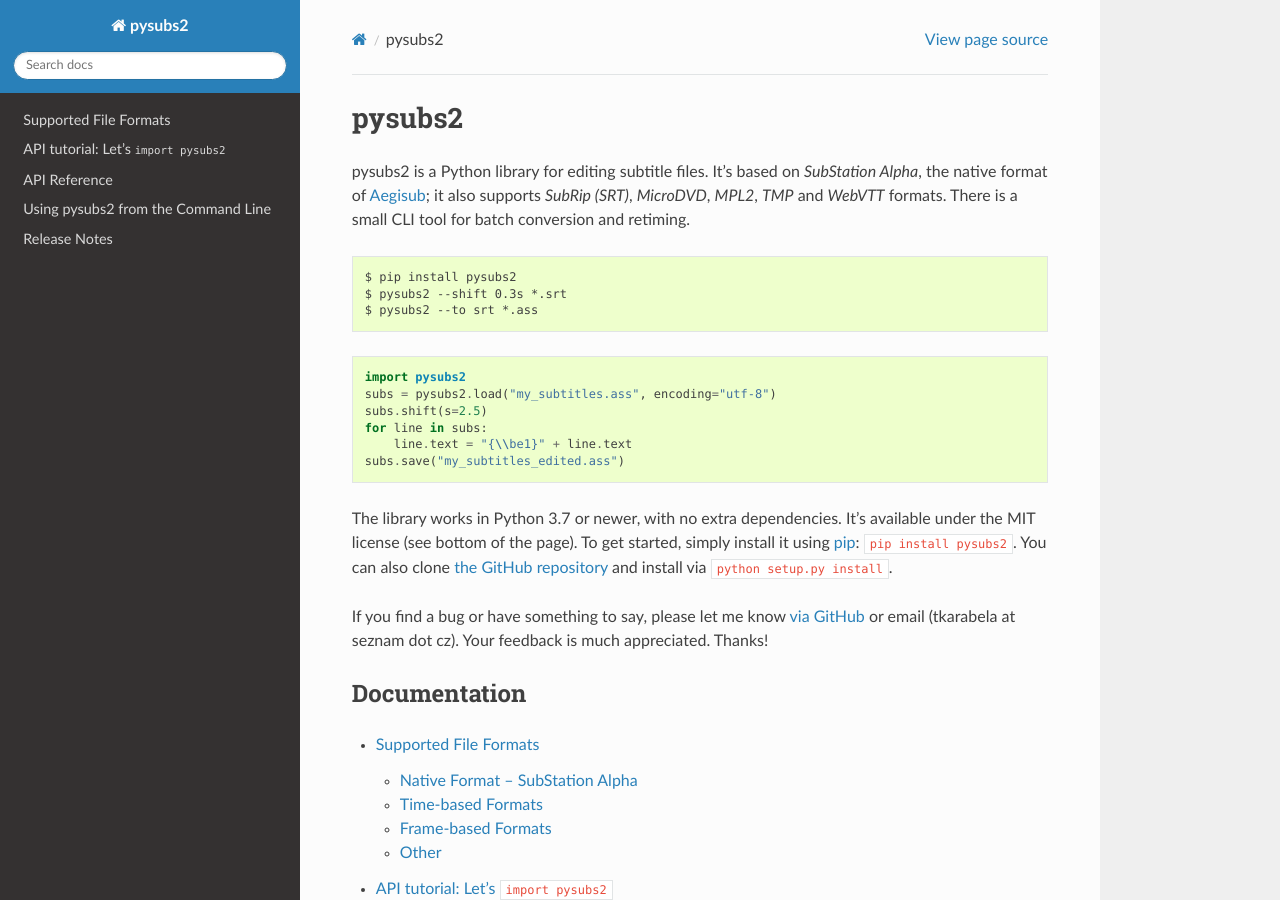
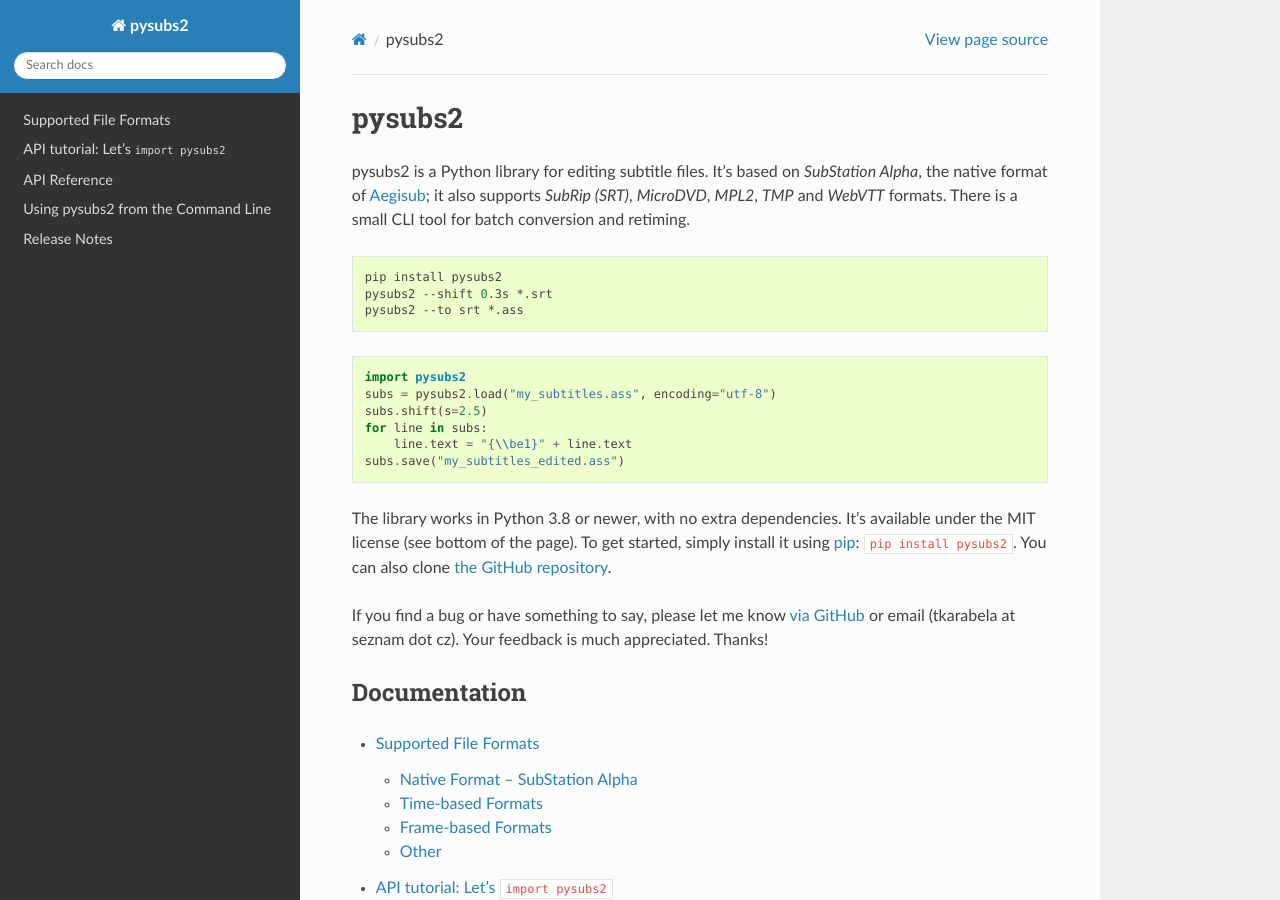
Before and after one commit to tkarabela/pysubs2, a Sphinx documentation site: the page built from docs/index.rst, in a window 1280 px wide and 900 px high. Built offline with Sphinx 7.4.7 and the Read the Docs theme 2.0.0, drawn with Linux system fonts in a browser that asks for light colours; the version number could not be read and is left out.

```diff
--- a/docs/index.rst
+++ b/docs/index.rst
@@ -5,11 +5,11 @@ pysubs2 is a Python library for editing subtitle files. It’s based on *SubStat
 the native format of `Aegisub <http://www.aegisub.org/>`_; it also supports  *SubRip (SRT)*,
 *MicroDVD*, *MPL2*, *TMP* and *WebVTT* formats. There is a small CLI tool for batch conversion and retiming.
 
-.. code-block:: text
+.. code-block:: bash
 
-    $ pip install pysubs2
-    $ pysubs2 --shift 0.3s *.srt
-    $ pysubs2 --to srt *.ass
+    pip install pysubs2
+    pysubs2 --shift 0.3s *.srt
+    pysubs2 --to srt *.ass
 
 .. code-block:: python
 
@@ -20,10 +20,10 @@ the native format of `Aegisub <http://www.aegisub.org/>`_; it also supports  *Su
         line.text = "{\\be1}" + line.text
     subs.save("my_subtitles_edited.ass")
 
-The library works in Python 3.7 or newer, with no extra dependencies.
+The library works in Python 3.8 or newer, with no extra dependencies.
 It’s available under the MIT license (see bottom of the page).
 To get started, simply install it using `pip <https://pypi.python.org/pypi/pip>`_: ``pip install pysubs2``.
-You can also clone `the GitHub repository <https://github.com/tkarabela/pysubs2/>`_ and install via ``python setup.py install``.
+You can also clone `the GitHub repository <https://github.com/tkarabela/pysubs2/>`_.
 
 If you find a bug or have something to say, please let me know `via GitHub <https://github.com/tkarabela/pysubs2/issues>`_ or
 email (tkarabela at seznam dot cz). Your feedback is much appreciated. Thanks!
--- a/setup.cfg
+++ b/setup.cfg
@@ -4,8 +4,8 @@ version = attr: pysubs2.common.VERSION
 author = Tomas Karabela
 author_email = tkarabela@seznam.cz
 description = A library for editing subtitle files
-long_description = file: README.rst
-long_description_content_type = text/x-rst
+long_description = file: README.md
+long_description_content_type = text/markdown
 url = https://github.com/tkarabela/pysubs2
 keywords = SubStation, SubRip, MicroDVD, MPL2, WebVTT, ass, srt, sub, vtt, subtitles, captions
 license = MIT
```
Also changed, not shown: CONTRIBUTING.md (+3 -2 lines), README.md (added, +39 -0 lines), README.rst (deleted, +0 -53 lines).
